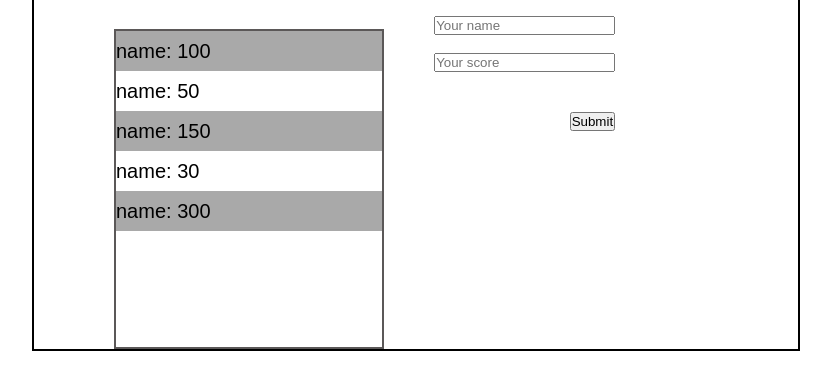
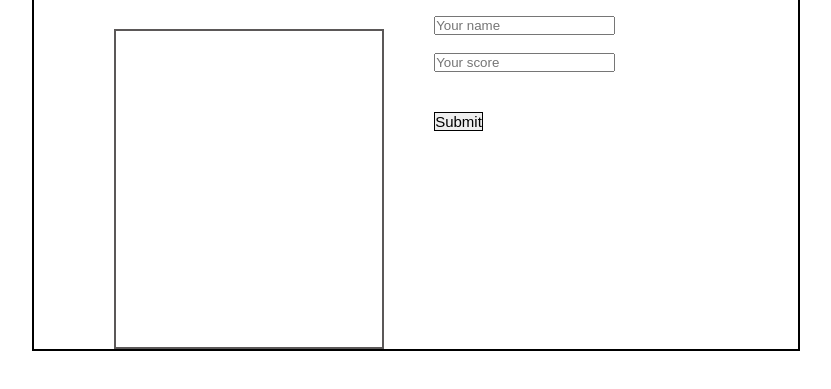
Before and after one commit to digia3d/Leaderboard, a website built with webpack: page src/index.html in a window 1280 px wide. Shown: the part 201-590 px from the top of the page, without its empty margins (224-1055 px from the left). Built offline with nearby package versions, Linux system fonts and the light colour scheme.

Commit message:
Add class to button,and style

```diff
--- a/src/index.html
+++ b/src/index.html
@@ -17,15 +17,11 @@
             <section class="board-section">
                 <article class="board-refresh-btn">
                     <h2>Recent scores</h2>
-                    <button>Refresh</button>
+                    <button class="btn-refresh">Refresh</button>
                 </article>
                 <article class="board-table">
-                    <ul class="score">
-                        <li class="one"><a href="#">name: 100</a></li>
-                        <li class="two"><a href="#">name: 50</a></li>
-                        <li class="one"><a href="#">name: 150</a></li>
-                        <li class="two"><a href="#">name: 30</a></li>
-                        <li class="one"><a href="#">name: 300</a></li>
+                    <ul class="listscore" id="score_list">
+
                     </ul>
                 </article>
             </section>
@@ -33,11 +29,11 @@
             <section class="score-board">
                 <h2> Add your score </h2>
                 <form action="#">
-                    <input type="text" placeholder="Your name"><br><br>
-                    <input type="text" placeholder="Your score">
+                    <input class="leaders-name" name="name" type="text" placeholder="Your name"><br><br>
+                    <input class="leaders-score" name="score" type="text" placeholder="Your score">
                 </form>
-                <div class="add-score">
-                    <button type="submit">Submit</button>
+                <div class="div-add-score">
+                    <button class="btn-submit" type="submit">Submit</button>
                 </div>
             </section>
         </div>
--- a/src/style.css
+++ b/src/style.css
@@ -99,3 +99,9 @@
   width: 100%;
   margin-top: 5vh;
 }
+
+.btn-submit {
+  margin-top: 5vh;
+  font-size: 15px;
+  border: 1px solid black;
+}
--- a/webpack.config.js
+++ b/webpack.config.js
@@ -31,6 +31,7 @@ module.exports = {
         test: /\.(png|svg|jpg|jpeg|gif)$/i,
         type: 'asset/resource',
       },
+      { test: /\.txt$/, use: 'raw-loader' },
     ],
   },
 };
```
Also changed, not shown: dist/index.html, 1 other file.
